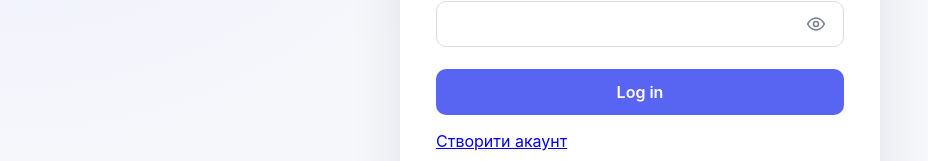
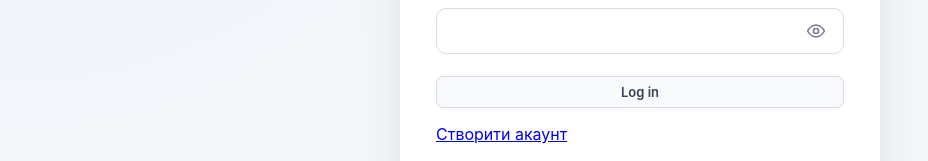
Before and after one commit to o-kobylianskyi/family-points, a React app in the folder frontend/: page /login in a window 1280 px wide. Shown: the part 422-583 px from the top of the page, without its empty margins (0-928 px from the left). Built offline with nearby package versions, Linux system fonts and the light colour scheme; no server answers; the HTML template or start-up script is replaced by a standard one.

Commit message:
style(web): compact neutral buttons across application and chooser bottom-right logout

```diff
--- a/frontend/src/App.css
+++ b/frontend/src/App.css
@@ -3595,3 +3595,67 @@ input {
   .family-choice-layout { gap: 10px; }
   .family-choice-list { min-width: 0; }
 }
+
+/* Family chooser — list at top-left, independent logout at bottom-right. */
+.family-choice-card {
+  display: flex;
+  flex-direction: column;
+  min-height: 315px;
+  max-width: 480px;
+}
+.family-choice-card .family-choice-layout { justify-content: flex-start; }
+.family-choice-footer {
+  display: flex;
+  justify-content: flex-end;
+  margin-top: auto;
+  padding-top: 24px;
+}
+/* Shared compact Web button treatment. State/intent colors are preserved for
+   destructive, selected navigation and disabled controls. */
+:root {
+  --fp-button-bg: #f8fafc;
+  --fp-button-border: #d6dce5;
+  --fp-button-text: #344054;
+  --fp-button-hover: #eef2f7;
+}
+button:not(.password-toggle):not(.mobile-menu-button):not(.mobile-sidebar-backdrop):not(.page-tab):not(.nav-link) {
+  font-size: 13px;
+  line-height: 1.25;
+  min-height: 32px;
+  padding: 7px 11px;
+  border-radius: 7px;
+}
+.login-card button:not(.password-toggle),
+.add-member-button,
+.primary-button,
+.task-action-button.primary,
+.header-create-family {
+  background: var(--fp-button-bg);
+  color: var(--fp-button-text);
+  border: 1px solid var(--fp-button-border);
+  font-weight: 600;
+  box-shadow: none;
+}
+.login-card button:not(.password-toggle):hover:not(:disabled),
+.add-member-button:hover:not(:disabled),
+.primary-button:hover:not(:disabled),
+.task-action-button.primary:hover:not(:disabled),
+.header-create-family:hover:not(:disabled) {
+  background: var(--fp-button-hover);
+}
+button:focus-visible {
+  outline: 2px solid #526b92;
+  outline-offset: 2px;
+}
+.family-choice-card .family-choice-list button {
+  width: 100%;
+  text-align: left;
+}
+.family-choice-card .family-choice-list {
+  width: 100%;
+  align-items: stretch;
+}
+.family-choice-card .family-choice-logout {
+  background: transparent;
+  font-weight: 500;
+}
```
